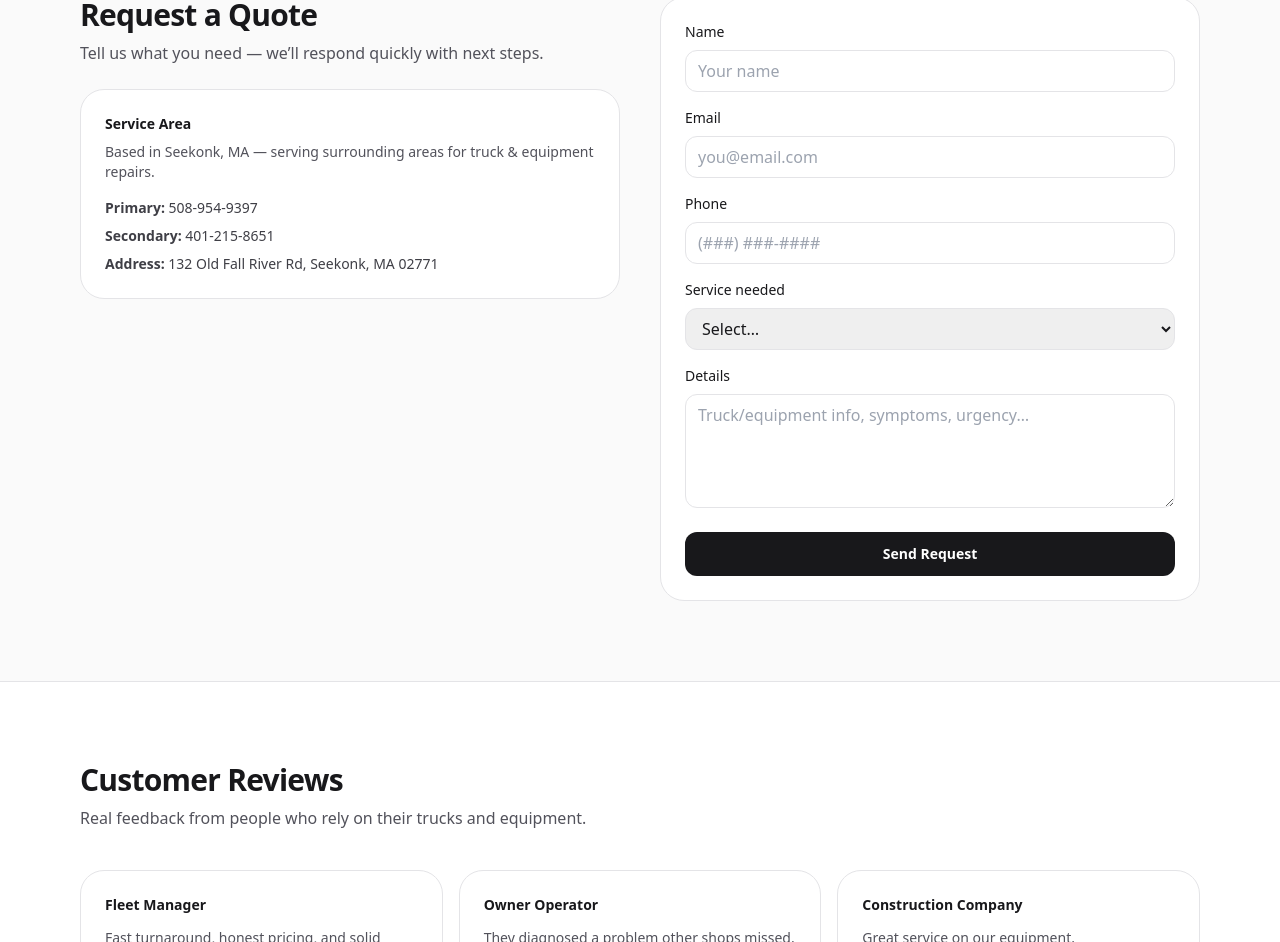
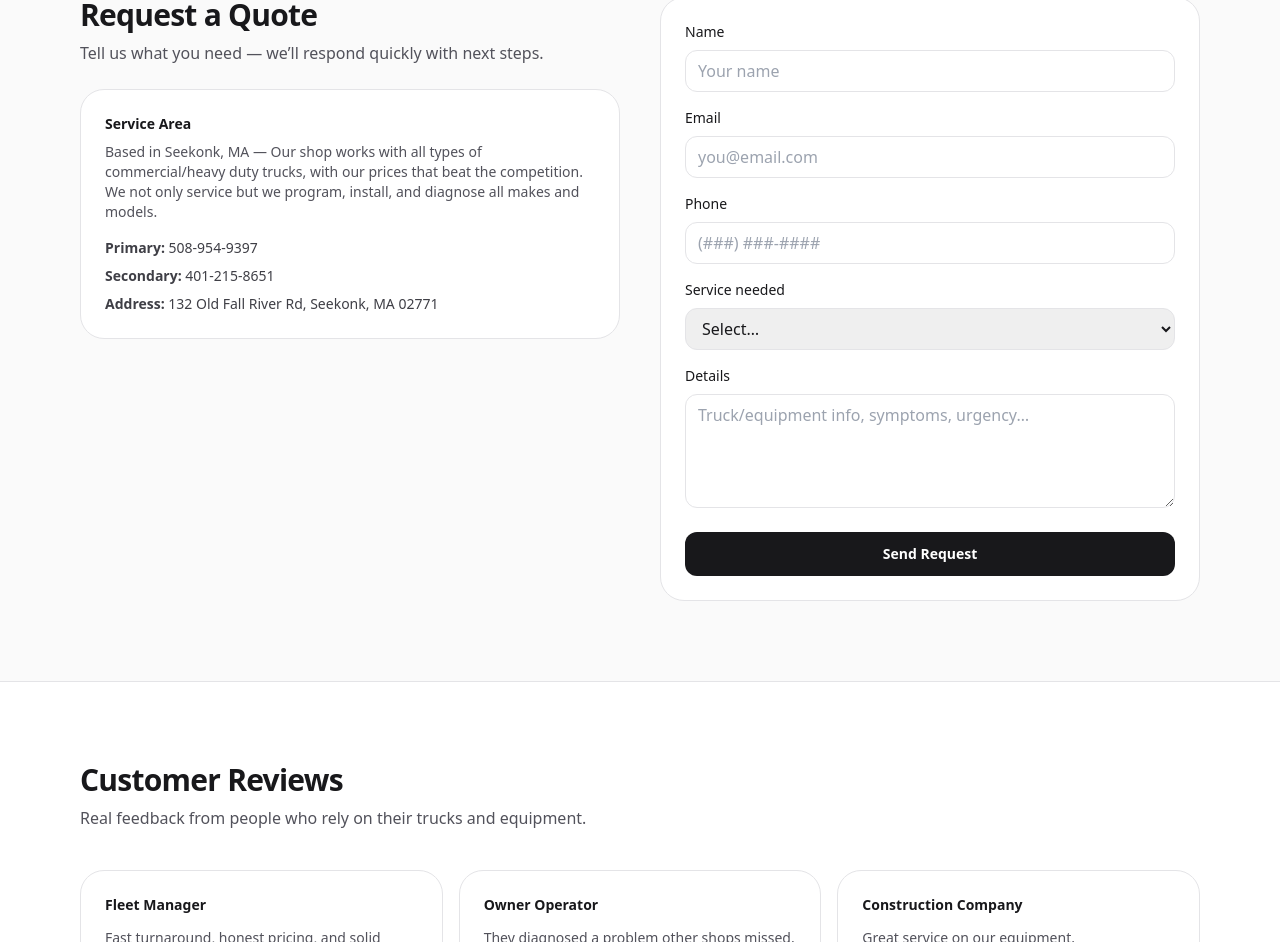
Before and after one commit to hgonzalez542/HeavyEquipmentRepair-Services, a React (Vite) app in the folder heavy-equipment-site/frontend/: page / in a window 1280 px wide. Shown: the part 1278-2220 px from the top of the page. Built offline with nearby package versions, Linux system fonts and the light colour scheme; no server answers; the HTML template or start-up script is replaced by a standard one.

Commit message:
FIxed the Quote form to clarify our business

```diff
--- a/heavy-equipment-site/frontend/src/components/QuoteForm.jsx
+++ b/heavy-equipment-site/frontend/src/components/QuoteForm.jsx
@@ -44,7 +44,7 @@ export default function QuoteForm() {
           <div className="mt-6 rounded-3xl border border-zinc-200 bg-white p-6">
             <div className="text-sm font-semibold">Service Area</div>
             <p className="mt-2 text-sm text-zinc-600">
-              Based in Seekonk, MA — serving surrounding areas for truck & equipment repairs.
+              Based in Seekonk, MA — Our shop works with all types of commercial/heavy duty trucks, with our prices that beat the competition. We not only service but we program, install, and diagnose all makes and models.
             </p>
             <div className="mt-4 grid gap-2 text-sm text-zinc-700">
               <div><span className="font-semibold">Primary:</span> 508-954-9397</div>
```
